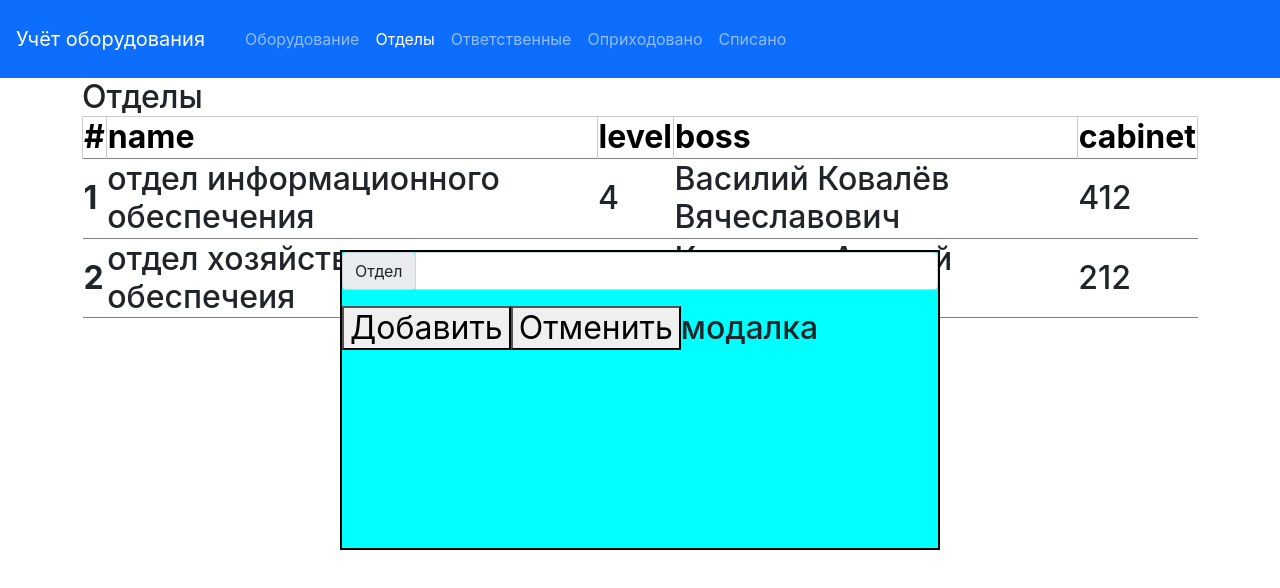
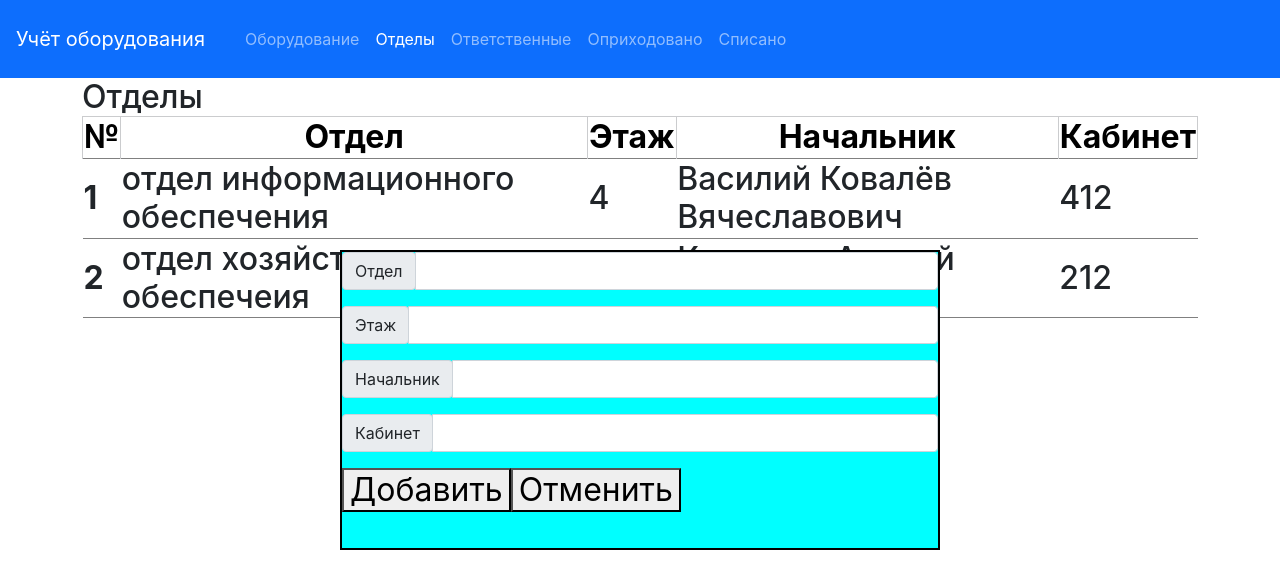
Before and after one commit to SergeyShabalin/equipment_accounting, a React (Create React App) app: page /department in a window 1280 px wide. Both pictures are taken after a click on the button "Добавить новый отдел". Shown: the top 588 px of the page. Built offline with nearby package versions, Linux system fonts and the light colour scheme.

Commit message:
добавил инпуты

```diff
--- a/src/components/department.jsx
+++ b/src/components/department.jsx
@@ -27,8 +27,8 @@ const Departments = () => {
     const [hidden, setHidden] = React.useState(true)
 
 
-const a ={
-    id: numbers.length +1,
+    const a = {
+        id: numbers.length + 1,
         name: 'отдеjhg',
         level: '6',
         bossName: 'jhf',
@@ -36,19 +36,22 @@ const a ={
         bossMiddleName: 'Вячеславович',
         cabinetNumber: '412'
     }
-    const closeModal =()=>{
+    const addModal = () => {
         setHidden(true)
         setNumbers([...numbers, a])
     }
 
-    const openModal =()=>{
+    const closeModal = () => {
+        setHidden(true)
+
+    }
+
+    const openModal = () => {
         setHidden(false)
     }
 
 
-
-
-    let res = numbers.map(function(item) {
+    let res = numbers.map(function (item) {
         return (
             <tr key={item.id}>
                 <th scope="row">{item.id}</th>
@@ -63,13 +66,13 @@ const a ={
         <p>
             Отделы
             <table className="table-bordered ">
-                <thead className="table-secondary">
+                <thead align= 'center'   className="table-secondary">
                 <tr>
-                    <th scope="col">#</th>
-                    <th scope="col">name</th>
-                    <th scope="col">level</th>
-                    <th scope="col">boss</th>
-                    <th scope="col">cabinet</th>
+                    <th scope="col">№</th>
+                    <th scope="col">Отдел</th>
+                    <th scope="col">Этаж</th>
+                    <th scope="col">Начальник</th>
+                    <th scope="col">Кабинет</th>
                 </tr>
                 </thead>
                 {res}
@@ -77,6 +80,7 @@ const a ={
             </table>
             <button hidden={!hidden} className="btn btn-success" onClick={openModal}>Добавить новый отдел</button>
         </p>
+
         <div hidden={hidden} className='modalWindow'>
             <div className="input-group input-group-sm mb-3">
                 <div className="input-group-prepend">
@@ -85,9 +89,34 @@ const a ={
                 <input type="text" className="form-control" aria-label="Sizing example input"
                        aria-describedby="inputGroup-sizing-sm"/>
             </div>
-                <button onClick={closeModal}>Добавить</button>
+
+            <div className="input-group input-group-sm mb-3">
+                <div className="input-group-prepend">
+                    <span className="input-group-text" id="inputGroup-sizing-sm">Этаж</span>
+                </div>
+                <input type="text" className="form-control" aria-label="Sizing example input"
+                       aria-describedby="inputGroup-sizing-sm"/>
+            </div>
+
+            <div className="input-group input-group-sm mb-3">
+                <div className="input-group-prepend">
+                    <span className="input-group-text" id="inputGroup-sizing-sm">Начальник</span>
+                </div>
+                <input type="text" className="form-control" aria-label="Sizing example input"
+                       aria-describedby="inputGroup-sizing-sm"/>
+            </div>
+
+            <div className="input-group input-group-sm mb-3">
+                <div className="input-group-prepend">
+                    <span className="input-group-text" id="inputGroup-sizing-sm">Кабинет</span>
+                </div>
+                <input type="text" className="form-control" aria-label="Sizing example input"
+                       aria-describedby="inputGroup-sizing-sm"/>
+            </div>
+
+            <button onClick={addModal}>Добавить</button>
             <button onClick={closeModal}>Отменить</button>
-                модалка
+
         </div>
     </div>
 
```
Lines whose indentation alone changed are shown as unchanged.
